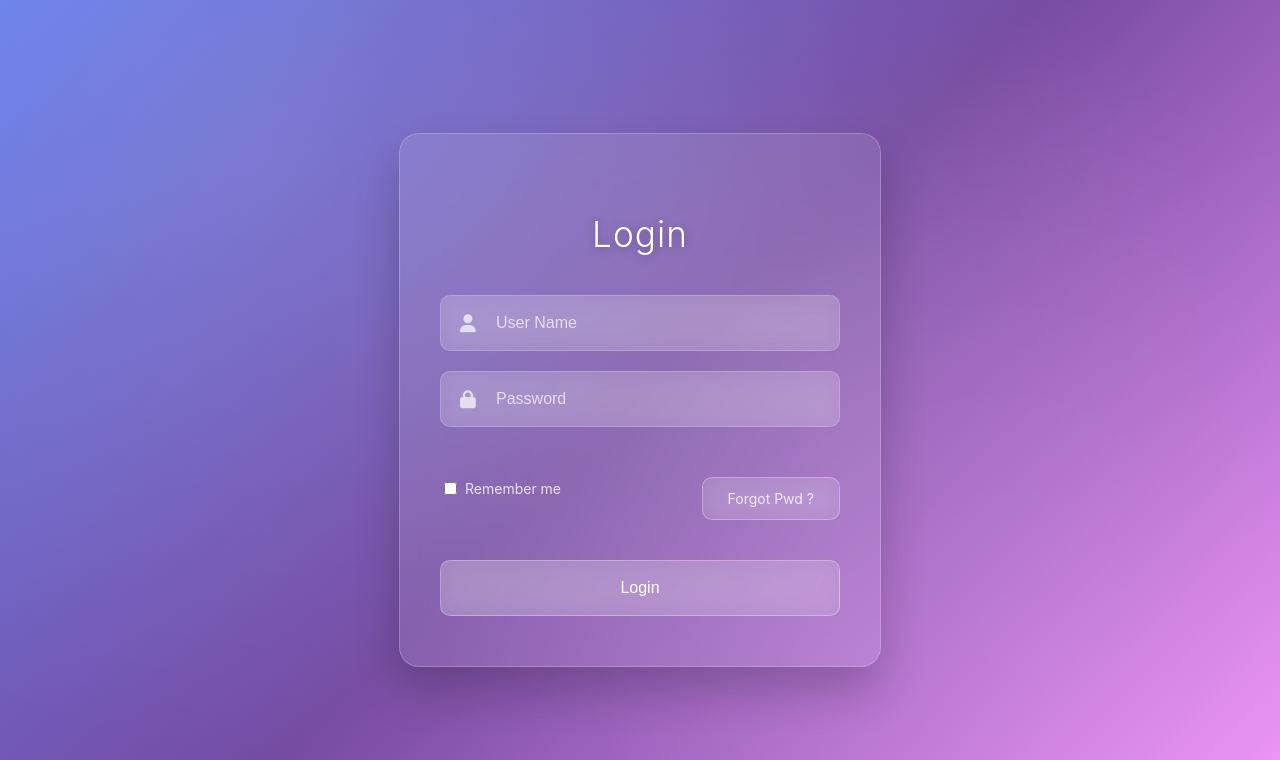
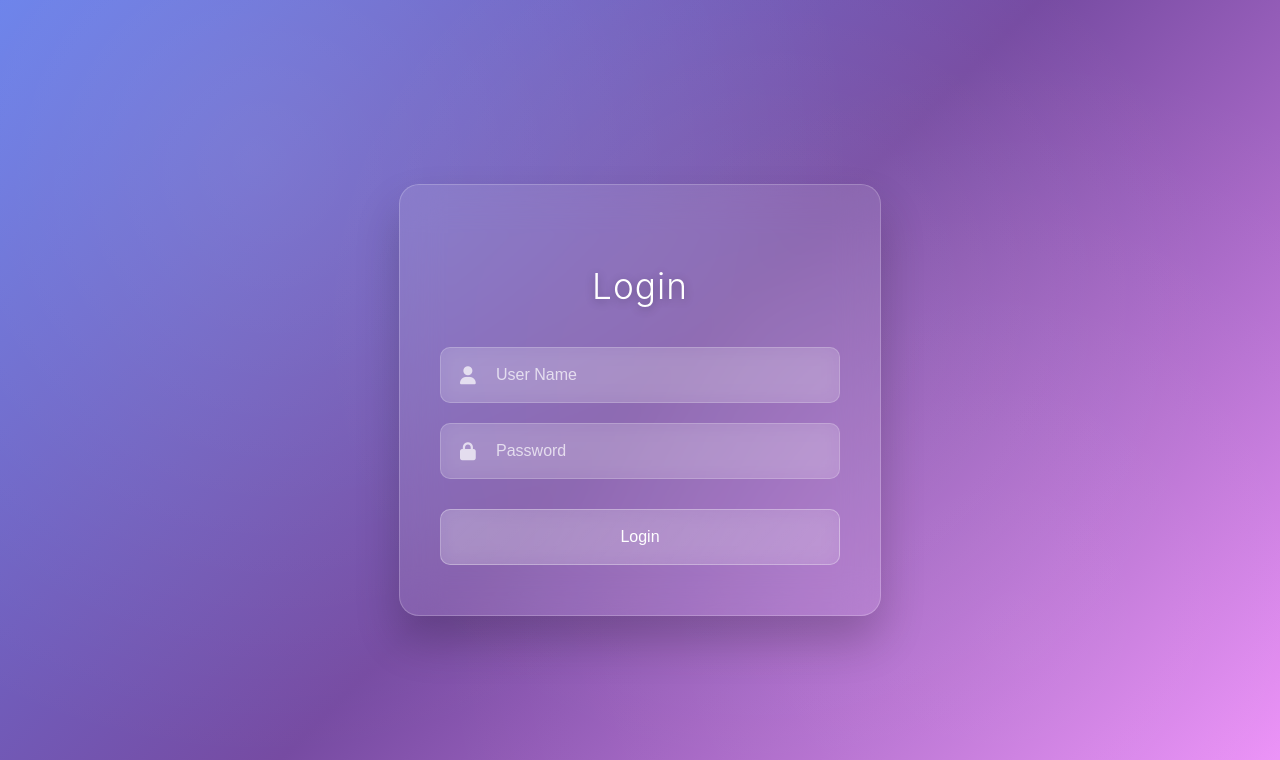
Before and after one commit to babafish12/SMD, a Flask app: page /login in a window 1280 px wide. Shown: the top 760 px of the page. Run offline with Flask 3, Linux system fonts and the light colour scheme.

Commit message:
Update login.html

```diff
--- a/templates/login.html
+++ b/templates/login.html
@@ -22,12 +22,6 @@
             <i class="fas fa-lock"></i>
             <input type="password" name="password" placeholder="Password" required>
         </div>
-        <div class="checkbox-container">
-            <label>
-                <input type="checkbox" name="remember"> Remember me
-            </label>
-            <a href="#" class="forgot-password">Forgot Pwd ?</a>
-        </div>
         <button type="submit">Login</button>
     </form>
 </div>
```
